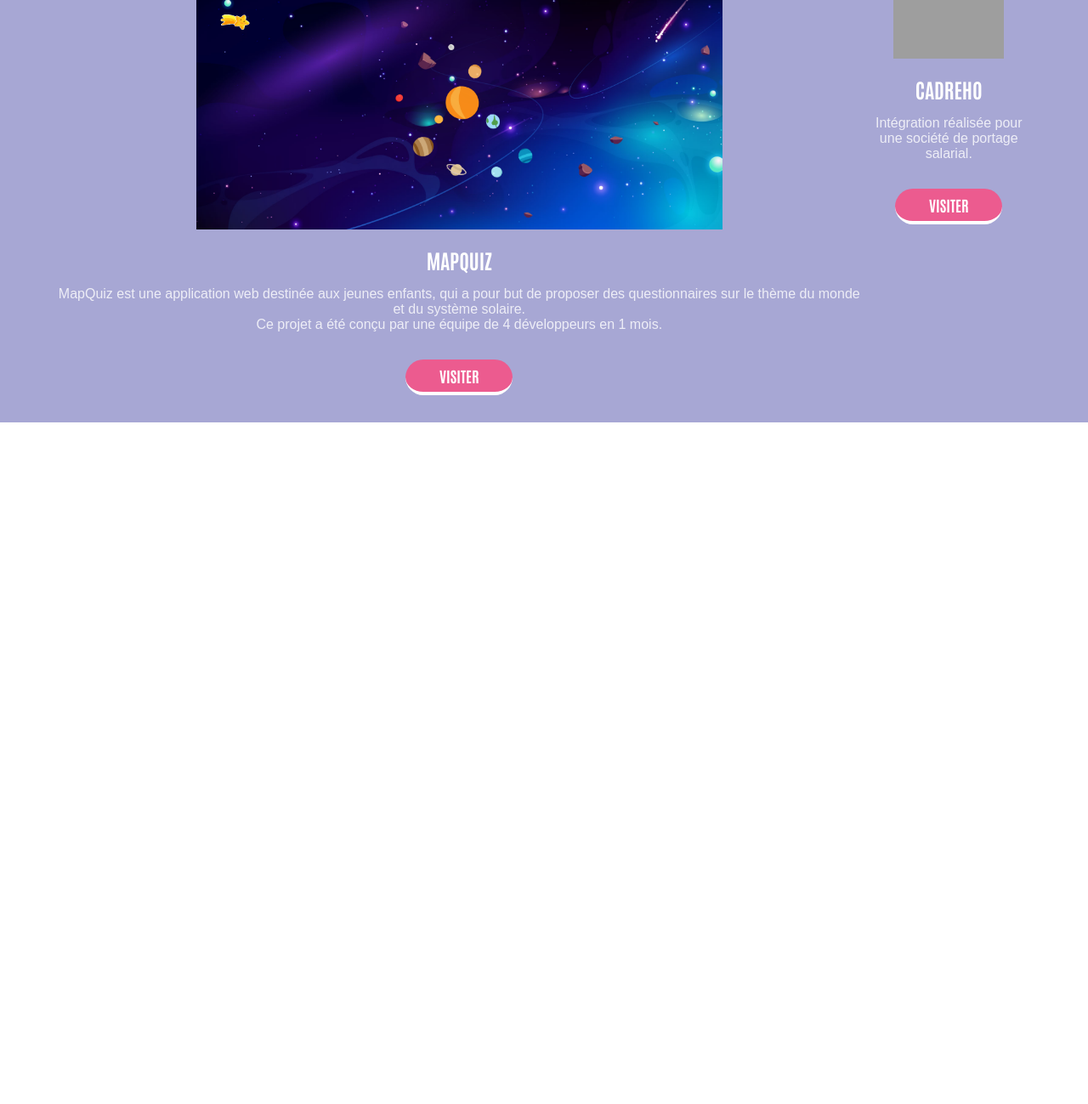
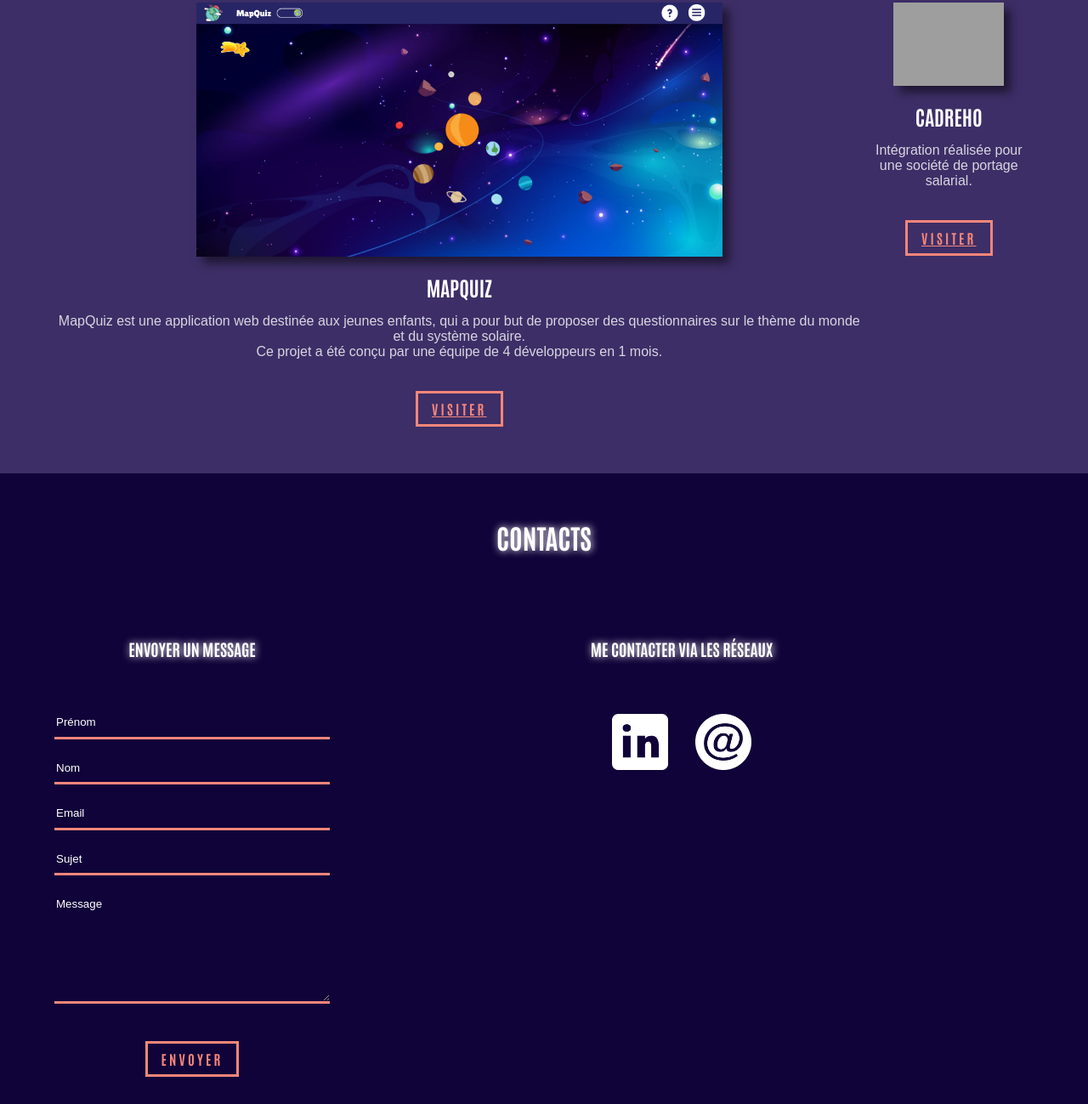
Before and after one commit to stacyjubiniaux/Stacy-Jubiniaux-Portfolio, a React app in the folder portfolio/: page / in a window 1280 px wide. Shown: the part 2053-3352 px from the top of the page at 85% size. Before the commit the page ends 2550 px from the top, so only its background shows below. Built offline with nearby package versions, Linux system fonts and the light colour scheme; some packages are replaced by stand-ins of ours; grey boxes are pictures that could not be loaded.

Commit message:
end of part contacts with css

```diff
--- a/portfolio/package.json
+++ b/portfolio/package.json
@@ -6,6 +6,7 @@
     "@testing-library/jest-dom": "^5.12.0",
     "@testing-library/react": "^11.2.6",
     "@testing-library/user-event": "^12.8.3",
+    "emailjs-com": "^2.6.4",
     "react": "^17.0.2",
     "react-dom": "^17.0.2",
     "react-scripts": "4.0.3",
--- a/portfolio/src/components/App/index.js
+++ b/portfolio/src/components/App/index.js
@@ -5,6 +5,7 @@
 import Header from '../Header';
 import AboutMe from '../AboutMe';
 import Projects from '../Projects';
+import Contacts from '../Contacts';
 // == Import : style
 import './style.scss';
 
@@ -13,6 +14,7 @@
     <Header />
     <AboutMe />
     <Projects />
+    <Contacts />
   </div>
 );
 
--- /dev/null
+++ b/portfolio/src/components/Contacts/SocialNetworks/index.js
@@ -0,0 +1,16 @@
+import React from 'react';
+
+// == Import : local
+import './style.scss';
+import gmail from '../../../assets/images/gmail.png';
+import linkedin from '../../../assets/images/linkedin.png';
+
+const Networks = () => (
+    <div className="networks">
+      <p className="networks-content">Me contacter via les réseaux</p>
+      <a href="https://www.linkedin.com/in/stacyjubiniaux/"><img className="networks-linkedin" src={linkedin} alt="Logo Linkedin" /></a>
+      <a href="mailto:stacyjubiniaux.pro@gmail.com"><img className="networks-gmail" src={gmail} alt="Logo Gmail" /></a>
+    </div>
+  );
+
+export default Networks;
--- /dev/null
+++ b/portfolio/src/components/Contacts/SocialNetworks/style.scss
@@ -0,0 +1,27 @@
+.networks {
+
+  &-content {
+    text-transform: uppercase;
+    font-family: 'Antonio', sans-serif;
+    text-shadow: white 1px 0 10px;
+    margin-bottom: 4rem;
+    font-size: 1.2rem;
+  }
+
+  &-linkedin {
+    width: 8%;
+    padding-right: 2rem;
+    &:hover {
+      transform: scale(1.2);
+      transition: 0.5s;
+    }
+  }
+
+  &-gmail {
+    width: 8%;
+    &:hover {
+      transform: scale(1.2);
+      transition: 0.5s;
+    }
+  }
+}
--- /dev/null
+++ b/portfolio/src/components/Contacts/index.js
@@ -0,0 +1,51 @@
+import React from 'react';
+import emailjs from 'emailjs-com';
+
+// == Import : local
+import './style.scss';
+import Networks from './SocialNetworks';
+
+const Contacts = () => {
+  function sendEmail(e) {
+    e.preventDefault();
+
+    emailjs.sendForm('gmail', 'web-site-template', e.target, 'user_qZllDUnjp0kHGyRsOk7Xm')
+      .then((result) => {
+          console.log(result.text);
+      }, (error) => {
+          console.log(error.text);
+      });
+      e.target.reset();
+  }
+
+  return (
+    <div className="contacts">
+      <h1 className="contacts-title">Contacts</h1>
+        <div className="contacts-contact">
+          <form className="contacts-form" onSubmit={sendEmail}>
+            <p className="contacts-content">Envoyer un message</p>
+            <div>
+              <input type="text" className="contacts-firstname" placeholder="Prénom" name="firstname" />
+            </div>
+            <div>
+              <input type="text" className="contacts-lastname" placeholder="Nom" name="lastname" />
+            </div>
+            <div>
+              <input type="email" className="contacts-email" placeholder="Email" name="email" />
+            </div>
+            <div>
+              <input type="text" className="contacts-subject" placeholder="Sujet" name="subject" />
+            </div>
+            <div>
+              <textarea className="contacts-message" placeholder="Message" name="message"></textarea>
+            </div>
+            <div>
+              <input type="submit" className="contacts-button" value="Envoyer" />
+            </div>
+          </form>
+          <Networks />
+        </div>
+    </div>
+  )};
+
+export default Contacts;
--- /dev/null
+++ b/portfolio/src/components/Contacts/style.scss
@@ -0,0 +1,68 @@
+.contacts {
+  background: #100339;
+  padding: 2rem 5%;
+  color: white;
+
+  &-title {
+    text-transform: uppercase;
+    font-family: 'Antonio', sans-serif;
+    text-shadow: white 1px 0 10px;
+    text-align: center;
+  }
+
+  &-content {
+    text-transform: uppercase;
+    font-family: 'Antonio', sans-serif;
+    text-shadow: white 1px 0 10px;
+    margin-bottom: 4rem;
+    font-size: 1.2rem;
+  }
+
+  &-contact {
+    display: flex;
+    justify-content: flex-end;
+    text-align: center;
+    margin-top: 5rem;
+  }
+
+  &-firstname,
+  &-lastname,
+  &-email,
+  &-subject,
+  &-message {
+    border: none;
+    background: #100339;
+    border-bottom: 3px solid #F6867A;
+    width: 20rem;
+    padding-bottom: 0.6rem;
+    color: white;
+    margin-bottom: 1.5rem;
+    &::placeholder {
+      color: white;
+    }
+  }
+
+  &-message {
+    height: 7rem;
+    font-family: Arial, Helvetica, sans-serif;
+  }
+
+  &-button {
+    background: #100339;
+    border: 3px solid #F6867A;
+    padding: 0.5rem 1rem;
+    font-family: 'Antonio', sans-serif;
+    text-transform: uppercase;
+    color: #F6867A;
+    margin-top: 1rem;
+    font-size: 1rem;
+    letter-spacing: .2rem;
+    &:hover {
+      transform: scale(1.2);
+      transition: 0.5s;
+      background: #F6867A;
+      border: 3px solid white;
+      color: white;
+    }
+  }
+}
--- a/portfolio/src/components/Projects/style.scss
+++ b/portfolio/src/components/Projects/style.scss
@@ -1,6 +1,6 @@
 .projects {
-  background: #A7A7D4;
-  padding: 2rem 5%;
+  background: #3D2E67;
+  padding: 4rem 5%;
   color: white;
 
   &-title {
@@ -18,6 +18,7 @@
 
   &-img {
     width: 65%;
+    box-shadow:8px 8px 10px 0 rgba(0,0,0,0.5);
   }
 
   &-project {
@@ -28,26 +29,24 @@
 
   &-description {
     opacity: 0.8;
+    margin-bottom: 3rem;
   }
 
   &-button {
+    background: #3D2E67;
+    border: 3px solid #F6867A;
+    padding: 0.5rem 1rem;
+    font-family: 'Antonio', sans-serif;
     text-transform: uppercase;
-    background-color: #EC5B8F;
-    color: white;
-    border-radius: 2rem;
-    padding: 0.5rem 2.5rem;
-    font-family: "Antonio", sans-serif;
-    font-weight: lighter;
-    border-bottom: white solid 4px;
-    margin-top: 1rem;
-    display: inline-block;
-    outline: none;
-    font-size: 1.1rem;
-    text-decoration: none;
-
+    color: #F6867A;
+    font-size: 1rem;
+    letter-spacing: .2rem;
     &:hover {
-      transform: scale(1.1);
-      transition-duration: 0.3s;
+      transform: scale(1.2);
+      transition: 0.5s;
+      background: #F6867A;
+      border: 3px solid white;
+      color: white;
     }
   }
 }
```
Also changed, not shown: portfolio/src/assets/images/gmail.png (added), portfolio/src/assets/images/linkedin.png (added), 1 other file.
